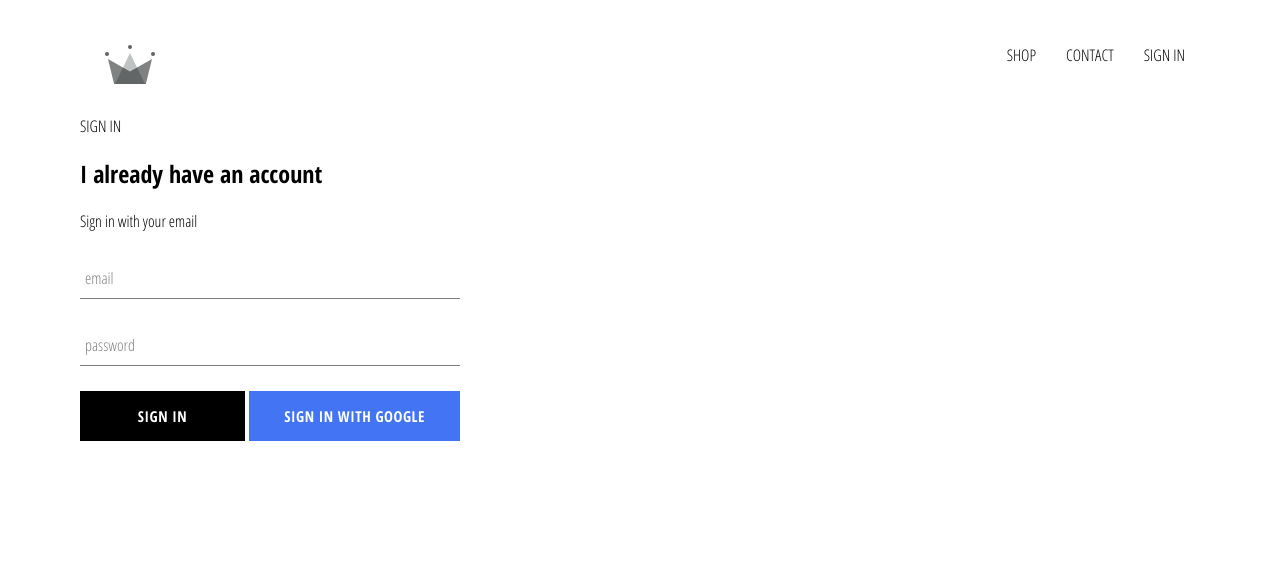
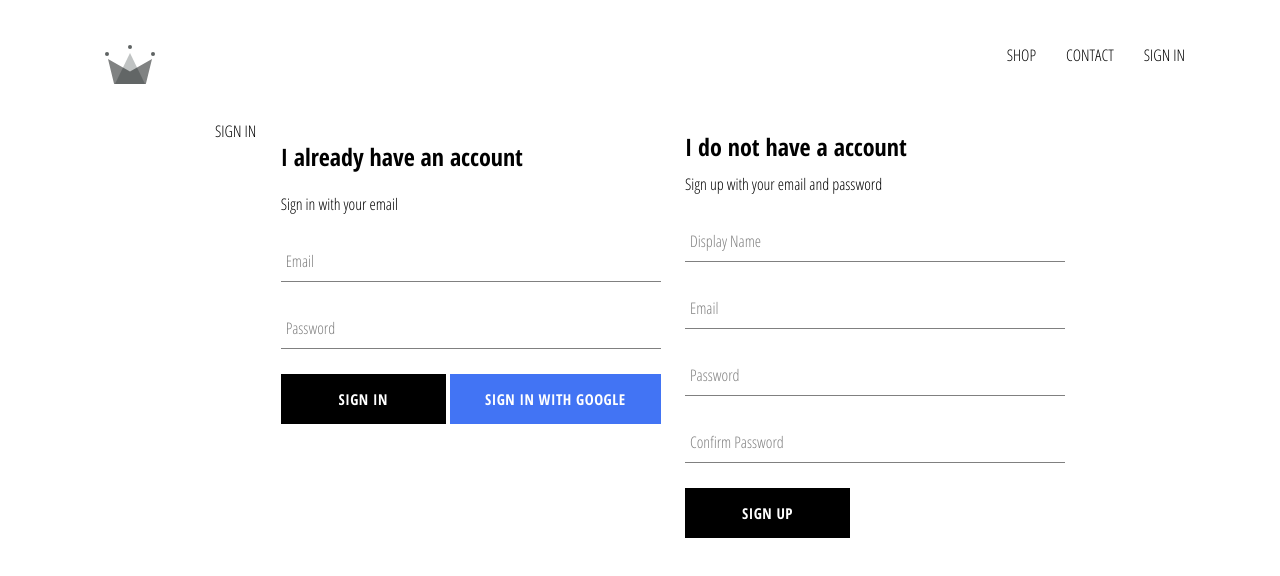
Before and after one commit to nemanjacvetojevic/crwn-clothing2, a React (Create React App) app: page /signin in a window 1280 px wide. Shown: the top 576 px of the page. Built offline with nearby package versions, Linux system fonts and the light colour scheme; no server answers.

Commit message:
implemented firebase utils, included ability to store authenticated users into our firestore database

```diff
--- a/src/App.js
+++ b/src/App.js
@@ -5,7 +5,7 @@
 import Header from './components/header/header.component'
 import { Switch, Route } from 'react-router-dom';
 import SignInAndSignUpPage from './pages/sing-in-and-sing-up/sing-in-and-sing-up.component';
-import { auth } from './firebase/firebase.utils';
+import { auth, createUserProfileDocument } from './firebase/firebase.utils';
 
 class App extends React.Component {
   constructor(props) {
@@ -19,9 +19,26 @@
   unsubscribeFromAuth = null;
 
   componentDidMount() {
-    this.unsubscribeFromAuth = auth.onAuthStateChanged(user => {
-      this.setState({ currentUser: user })
-    })
+     this.unsubscribeFromAuth = auth.onAuthStateChanged(async userAuth => {
+       if (userAuth) {
+         const userRef = await createUserProfileDocument(userAuth);
+
+         userRef.onSnapshot(snapShot => {
+           this.setState({
+             currentUser: {
+               id: snapShot.id,
+               ...snapShot.data()
+             }
+           }, () => console.log(this.state))
+         });
+       }
+       else {
+         this.setState({
+           currentUser: userAuth
+         })
+       }
+     })
+
   }
 
   componentWillUnmount() {
--- a/src/components/sign-in/sign-in.component.jsx
+++ b/src/components/sign-in/sign-in.component.jsx
@@ -41,7 +41,7 @@
                         type="email"
                         value={this.state.email}
                         handleChange={this.handleChange}
-                        label="email"
+                        label="Email"
                         required
                     />
                     <FormInput
@@ -49,7 +49,7 @@
                         type="password"
                         value={this.state.password}
                         handleChange={this.handleChange}
-                        label="password"
+                        label="Password"
                         required
                     />
                     <div className='buttons'>
--- a/src/components/sign-in/sign-in.styles.scss
+++ b/src/components/sign-in/sign-in.styles.scss
@@ -2,7 +2,7 @@
     width: 380px;
     // display: flex;
     // flex-direction: column;
-    // flex-wrap: wrap;
+
 
     .title {
         margin: 10px 0;
--- /dev/null
+++ b/src/components/sign-up/sign-up.component.jsx
@@ -0,0 +1,100 @@
+import React from 'react';
+
+
+import './sign-up.styles.scss'
+import FormInput from '../form-input/form-input.component';
+import CustomButton from '../custom-button/custom-button.component';
+
+import {auth , createUserProfileDocument } from '../../firebase/firebase.utils'
+
+class SignUp extends React.Component {
+    constructor() {
+        super();
+
+        this.state = {
+           displayName: '',
+           email: '',
+           password: '',
+           confirmPassword: ''
+        }
+    }
+
+    handleChange = event => {
+        const { name, value } = event.target;
+
+        this.setState({[name]: value})
+    }
+
+    handleSubmit = async event => {
+        event.preventDefault();
+
+        const {displayName, email, password, confirmPassword} = this.state;
+
+        if(password !== confirmPassword) {
+            alert("Passwords don't match");
+            return
+        }
+
+        try {
+            const { user } = await auth.createUserWithEmailAndPassword(email, password);
+
+            await createUserProfileDocument(user, { displayName });
+
+            this.setState({
+                displayName: '',
+                email: '',
+                password: '',
+                confirmPassword: ''
+            })
+        } catch (error) {
+            console.error(error)
+        }
+    }
+
+    render() {
+        const {displayName, email, password, confirmPassword} = this.state;
+        return (
+            <div className='sign-up'>
+                <h2 className='title'>I do not have a account</h2>
+                <span>Sign up with your email and password</span>
+                <form className='sing-up-form' onSubmit={this.handleSubmit} >
+                    <FormInput
+                        type='text'
+                        name='displayName'
+                        value={displayName}
+                        onChange={this.handleChange}
+                        label='Display Name'
+                        required
+                    />
+                    <FormInput
+                        type='text'
+                        name='email'
+                        value={email}
+                        onChange={this.handleChange}
+                        label='Email'
+                        required
+                    />
+                    <FormInput
+                        type='password'
+                        name='password'
+                        value={password}
+                        onChange={this.handleChange}
+                        label='Password'
+                        required
+                    />
+                    <FormInput
+                        type='password'
+                        name='confirmPassword'
+                        value={confirmPassword}
+                        onChange={this.handleChange}
+                        label='Confirm Password'
+                        required
+                    />
+                    <CustomButton type='submit'>Sign Up</CustomButton>
+                </form>
+            </div>
+        )
+    }
+}
+
+export default SignUp
--- /dev/null
+++ b/src/components/sign-up/sign-up.styles.scss
@@ -0,0 +1,13 @@
+.sign-up {
+    // display: flex;
+    // flex-direction: column;
+    width: 380px;
+
+    .title {
+      margin: 10px 0;
+    }
+
+    label {
+        width: 200px;
+    }
+  }
--- a/src/firebase/firebase.utils.js
+++ b/src/firebase/firebase.utils.js
@@ -13,6 +13,32 @@
     measurementId: "G-F7RCL706QS"
   };
 
+  export const createUserProfileDocument = async (userAuth, additionalData) => {
+    if(!userAuth) return;
+
+    const userRef = firestore.doc(`users/${userAuth.uid}`);
+
+    const snapShot = await userRef.get()
+
+    if(!snapShot.exists) {
+      const { displayName, email} = userAuth;
+      const createdAt = new Date();
+
+      try {
+        await userRef.set({
+          displayName,
+          email,
+          createdAt,
+          ...additionalData
+        })
+      } catch (error) {
+        console.log('error creating user', error.message)
+      }
+    }
+
+    return userRef;
+  }
+
   firebase.initializeApp(config);
 
   export const auth = firebase.auth();
--- a/src/pages/Homepage.component.jsx
+++ b/src/pages/Homepage.component.jsx
@@ -3,7 +3,6 @@
 import DirectoryMenu from '../components/directory/directory.component'
 
 const HomePage = (props) => {
-    console.log(props);
     return (
         <div className='homepage'>
             <DirectoryMenu />
--- a/src/pages/sing-in-and-sing-up/sing-in-and-sing-up.component.jsx
+++ b/src/pages/sing-in-and-sing-up/sing-in-and-sing-up.component.jsx
@@ -2,11 +2,14 @@
 
 import './sing-in-and-sing-up.styles.scss'
 import SingIn from '../../components/sign-in/sign-in.component';
+import SignUp from '../../components/sign-up/sign-up.component';
+
 
 const SignInAndSignUpPage = () => (
     <div className='sing-in-and-sing-up'>
         SIGN IN
         <SingIn />
+        <SignUp />
     </div>
 )
 
--- a/src/pages/sing-in-and-sing-up/sing-in-and-sing-up.styles.scss
+++ b/src/pages/sing-in-and-sing-up/sing-in-and-sing-up.styles.scss
@@ -0,0 +1,6 @@
+.sing-in-and-sing-up {
+    width: 850px;
+    display: flex;
+    justify-content: space-between;
+    margin: 30px auto;
+  }
```
